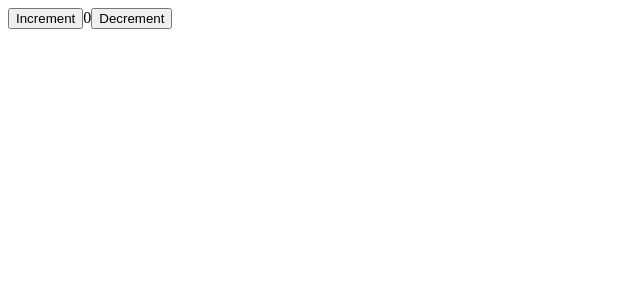
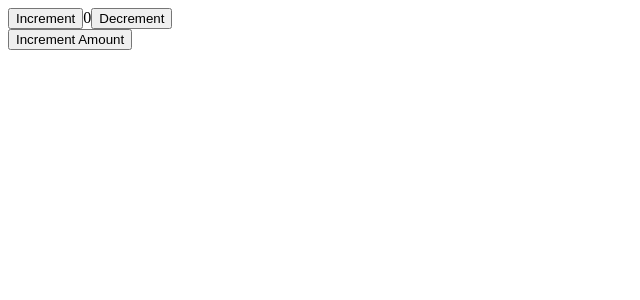
Before and after one commit to imzeze/redux-sample-app, a React (Create React App) app: page / in a window 1280 px wide. Shown: the top 300 px of the page, without its empty margins (0-640 px from the left). Built offline with nearby package versions, Linux system fonts and the light colour scheme.

Commit message:
feat: payload param 사용

```diff
--- a/src/features/counter/Counter.tsx
+++ b/src/features/counter/Counter.tsx
@@ -1,6 +1,6 @@
 import { useAppSelector } from '../../hooks';
 import { useAppDispatch } from '../../hooks/useAppDispatch';
-import { increment, decrement } from './counterSlice';
+import { increment, decrement, incrementByAmount } from './counterSlice';
 
 const Counter = () => {
   const count = useAppSelector((state) => state.counter.value);
@@ -23,6 +23,12 @@ const Counter = () => {
           Decrement
         </button>
       </div>
+      <button
+        aria-label="Increment By Amount value"
+        onClick={() => dispatch(incrementByAmount(3))}
+      >
+        Increment Amount
+      </button>
     </div>
   );
 };
```
